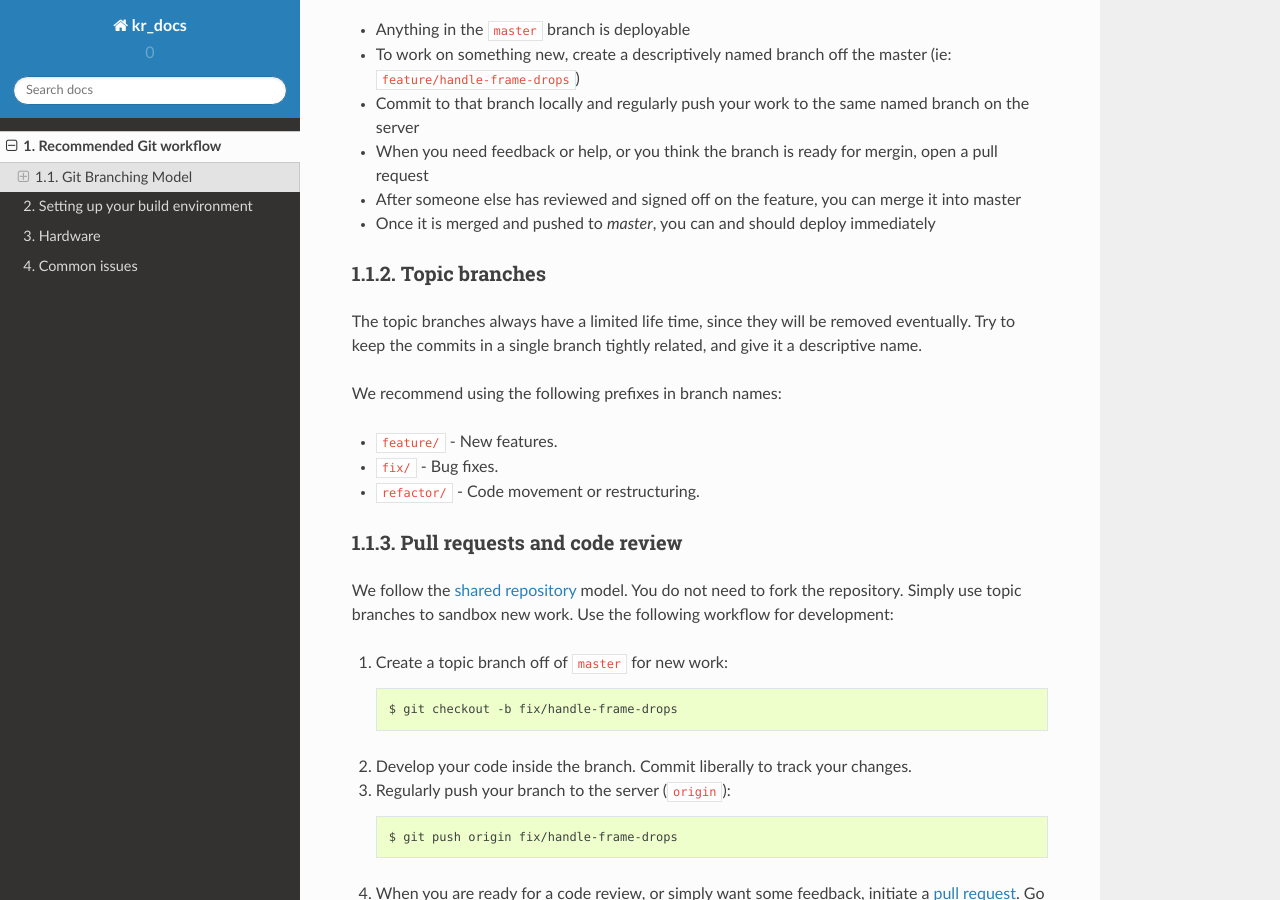
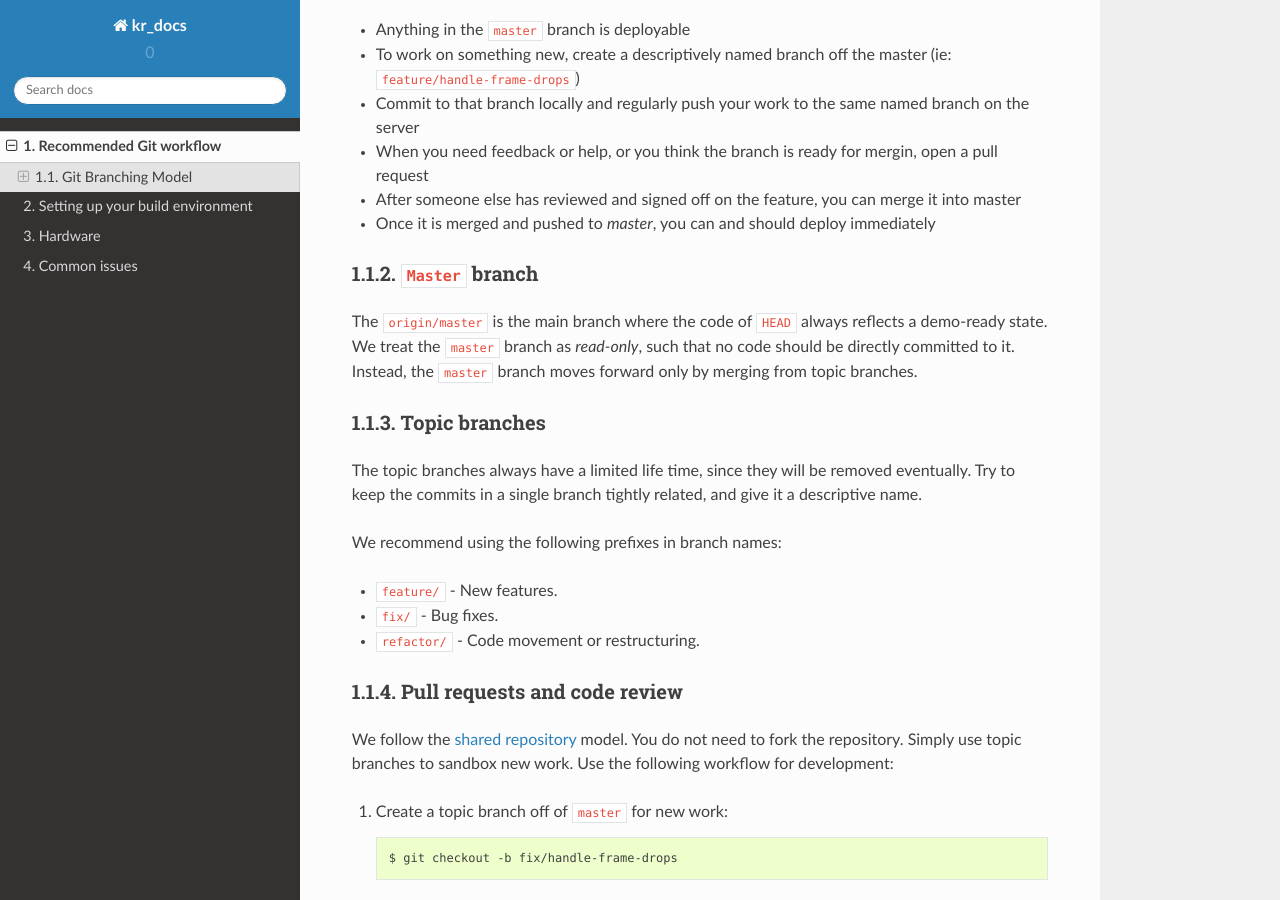
Before and after one commit to KumarRobotics/kr_docs, a Sphinx documentation site: the page built from docs/source/references/git_workflow.rst, in a window 1280 px wide and 900 px high, scrolled down 296 px. Built offline with Sphinx 7.4.7 and the Read the Docs theme 2.0.0, drawn with Linux system fonts in a browser that asks for light colours.

Commit message:
add back description on master branch

```diff
--- a/docs/source/references/git_workflow.rst
+++ b/docs/source/references/git_workflow.rst
@@ -17,6 +17,10 @@ GitHub Flow
 - After someone else has reviewed and signed off on the feature, you can merge it into master
 - Once it is merged and pushed to `master`, you can and should deploy immediately
 
+``Master`` branch
+-----------------
+
+The ``origin/master`` is the main branch where the code of ``HEAD`` always reflects a demo-ready state. We treat the ``master`` branch as `read-only`, such that no code should be directly committed to it. Instead, the ``master`` branch moves forward only by merging from topic branches.
 
 Topic branches
 --------------
```
